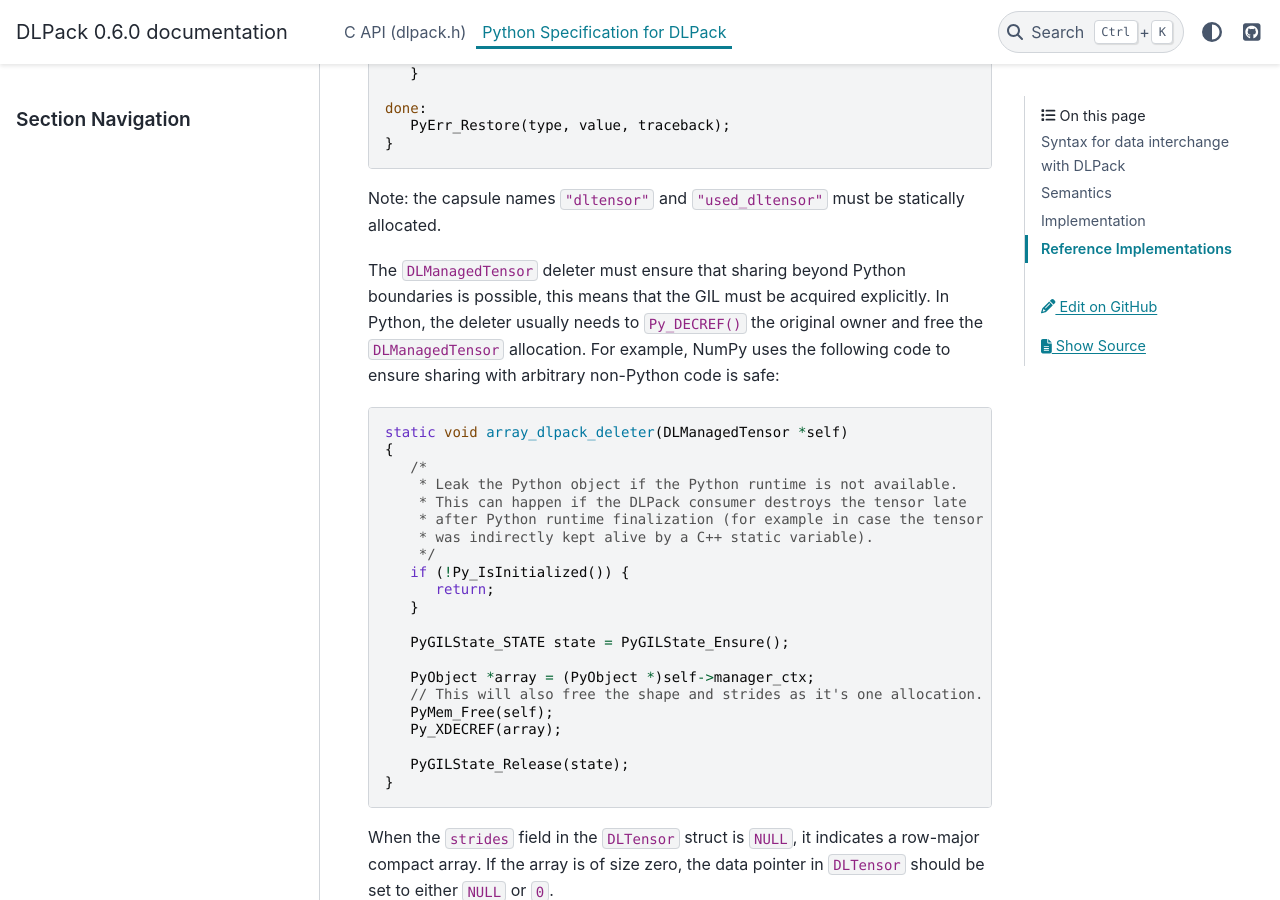
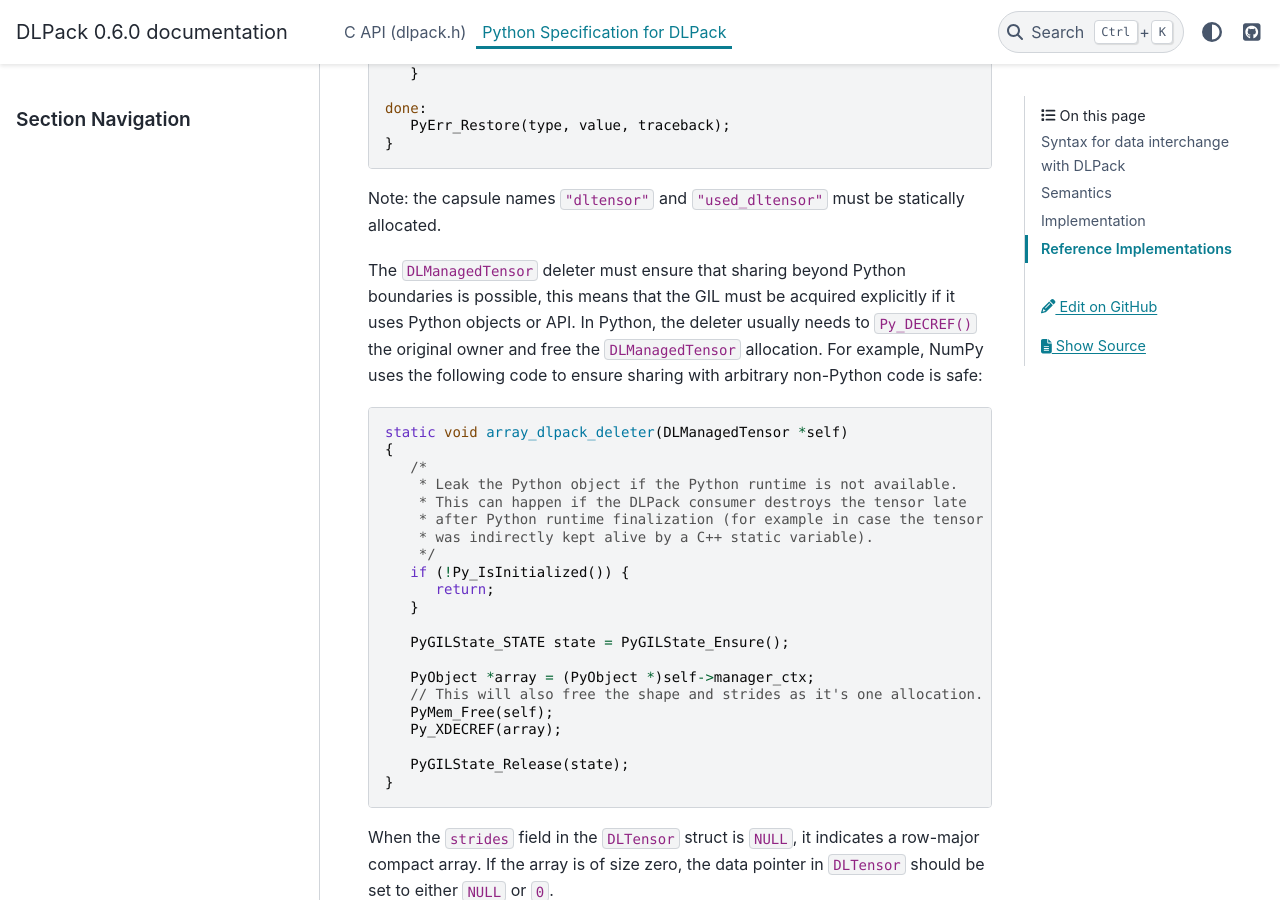
Before and after one commit to dmlc/dlpack, a Sphinx documentation site: the page built from docs/source/python_spec.rst, in a window 1280 px wide and 900 px high, scrolled down 3198 px. Built offline with Sphinx 7.4.7 and the PyData theme 0.15.4, drawn with Linux system fonts in a browser that asks for light colours.

Commit message:
Add note that this of course only applies if it uses Python objects/API

```diff
--- a/docs/source/python_spec.rst
+++ b/docs/source/python_spec.rst
@@ -135,7 +135,8 @@ Note: the capsule names ``"dltensor"`` and ``"used_dltensor"`` must be
 statically allocated.
 
 The ``DLManagedTensor`` deleter must ensure that sharing beyond Python
-boundaries is possible, this means that the GIL must be acquired explicitly.
+boundaries is possible, this means that the GIL must be acquired explicitly
+if it uses Python objects or API.
 In Python, the deleter usually needs to ``Py_DECREF()`` the original owner
 and free the ``DLManagedTensor`` allocation.
 For example, NumPy uses the following code to ensure sharing with arbitrary
```
